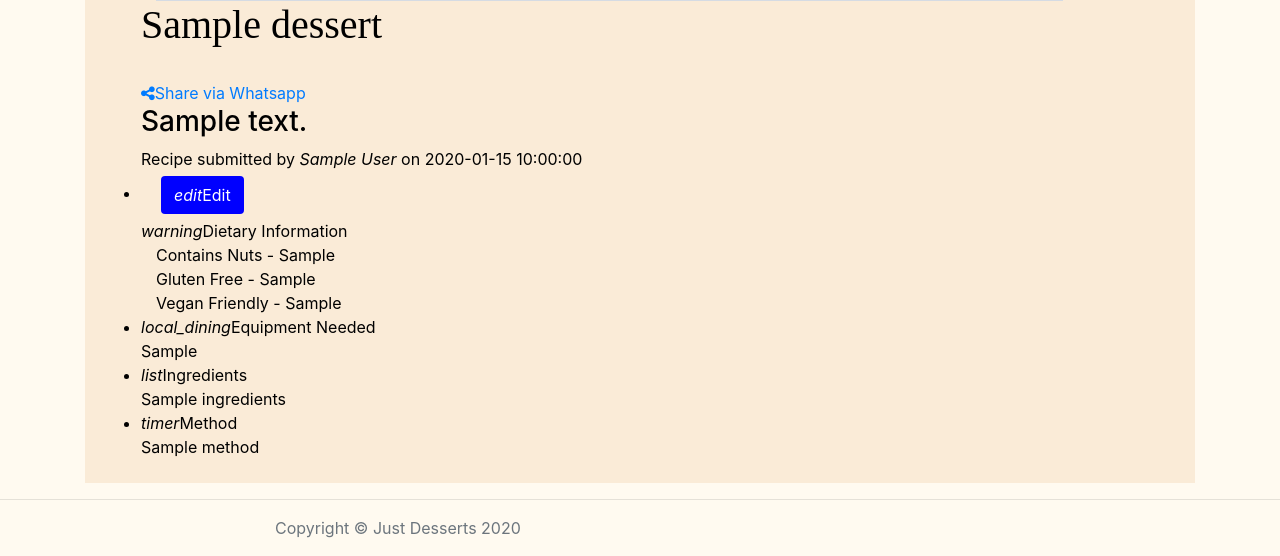
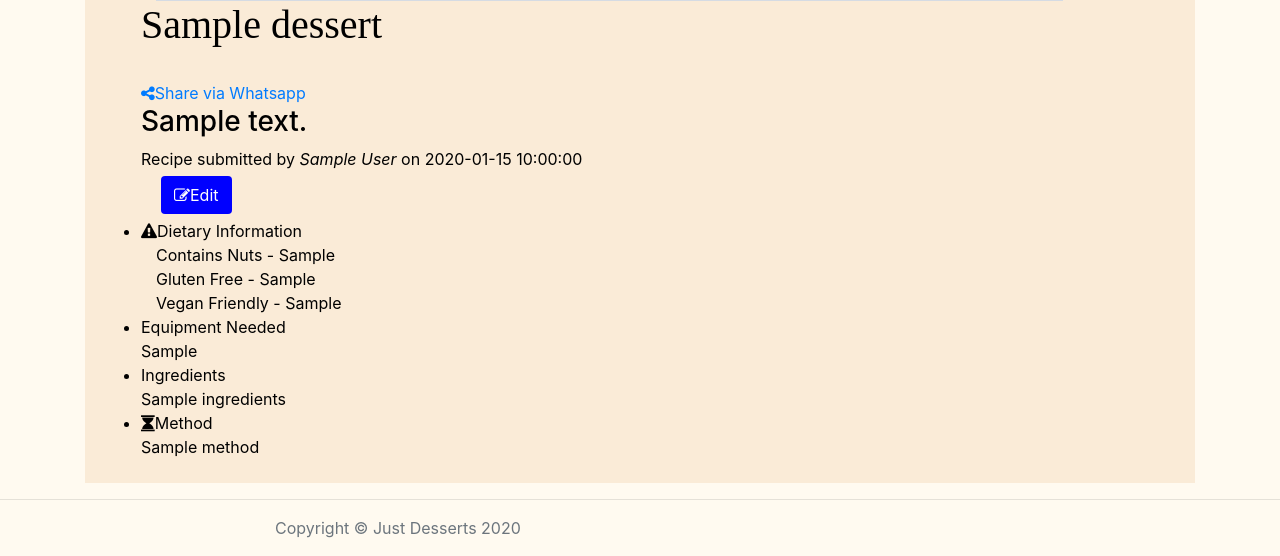
Before and after one commit to pmadden90/milestone-project-3-ci, a Flask app: template templates/viewrecipe.html in a window 1280 px wide. Shown: the part 801-1357 px from the top of the page. Run offline with Flask 2, Linux system fonts and the light colour scheme; the template is opened without the code that fills it: most values are stand-ins (such as "Sample title", 1, 10 or a date in 2020); grey boxes marked "Sample" are stand-in pictures; some libraries are stand-ins or nearby versions; some web fonts are replaced.

Commit message:
Fixed Font Awesome errors

```diff
--- a/templates/viewrecipe.html
+++ b/templates/viewrecipe.html
@@ -13,12 +13,11 @@
     <br>
 	<h3>{{dessert.recipe_description}}</h3>
 	Recipe submitted by <em>{{recipe.author}}</em> on {{recipe.date_submitted}}
+    <div class="col-xs-12 col-md-6">
+		<a href="{{ url_for('edit_recipe', dessert_id=recipe._id)}}" class="waves-effect waves-light btn btn-small-b"><i class="fa fa-edit"></i>Edit</a>
+	</div>
 	<li>
-		<div class="col-xs-12 col-md-6">
-			<a href="{{ url_for('edit_recipe', dessert_id=recipe._id)}}" class="waves-effect waves-light btn btn-small-b"><i class="material-icons left">edit</i>Edit</a>
-		</div>
-
-		<div class="collapsible-header"><i class="material-icons">warning</i>Dietary Information</div>
+		<div class="collapsible-header"><i class="fa fa-exclamation-triangle"></i>Dietary Information</div>
 		<div class="collapsible-body">
 			<div class="col-xs-12 col-md-4">
 				<span>Contains Nuts</span> - {{recipe.contains_nuts}}</div>
@@ -31,17 +30,17 @@
 
 
 	<li>
-		<div class="collapsible-header"><i class="material-icons">local_dining</i>Equipment Needed</div>
+		<div class="collapsible-header"><i class="fa fa-utensil-spoon"></i>Equipment Needed</div>
 		<div class="collapsible-body">
 			<span>{{recipe.equipment_needed}}</span>
 		</div>
 	</li>
 	<li>
-		<div class="collapsible-header"><i class="material-icons">list</i>Ingredients</div>
+		<div class="collapsible-header"><i class="fa fa-clipboard-list"></i>Ingredients</div>
 		<div class="collapsible-body"><span>{{recipe.ingredients}}</span></div>
 	</li>
 	<li>
-		<div class="collapsible-header"><i class="material-icons">timer</i>Method</div>
+		<div class="collapsible-header"><i class="fa fa-hourglass"></i>Method</div>
 		<div class="collapsible-body"><span>{{recipe.method}}</span></div>
 	</li>
 
```
